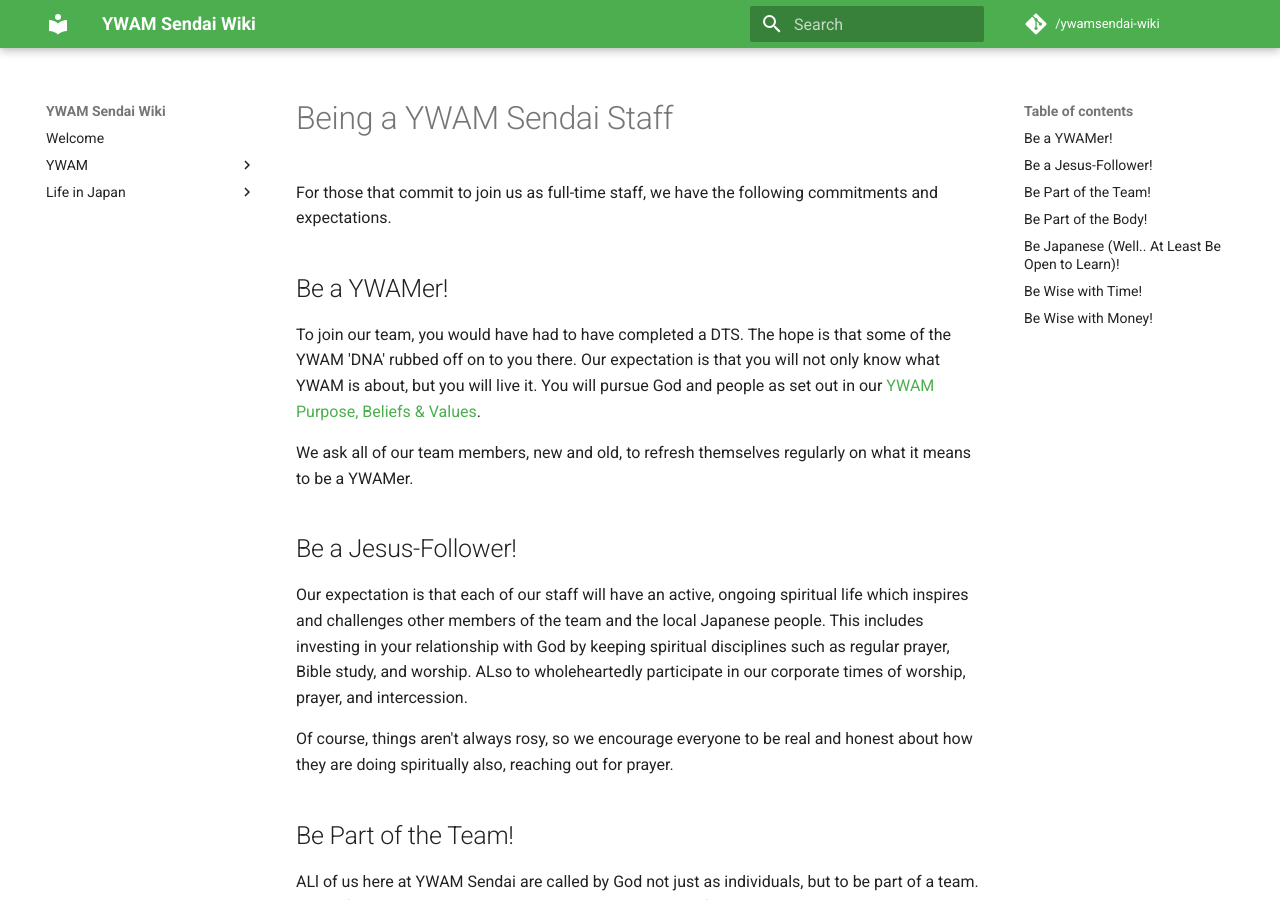
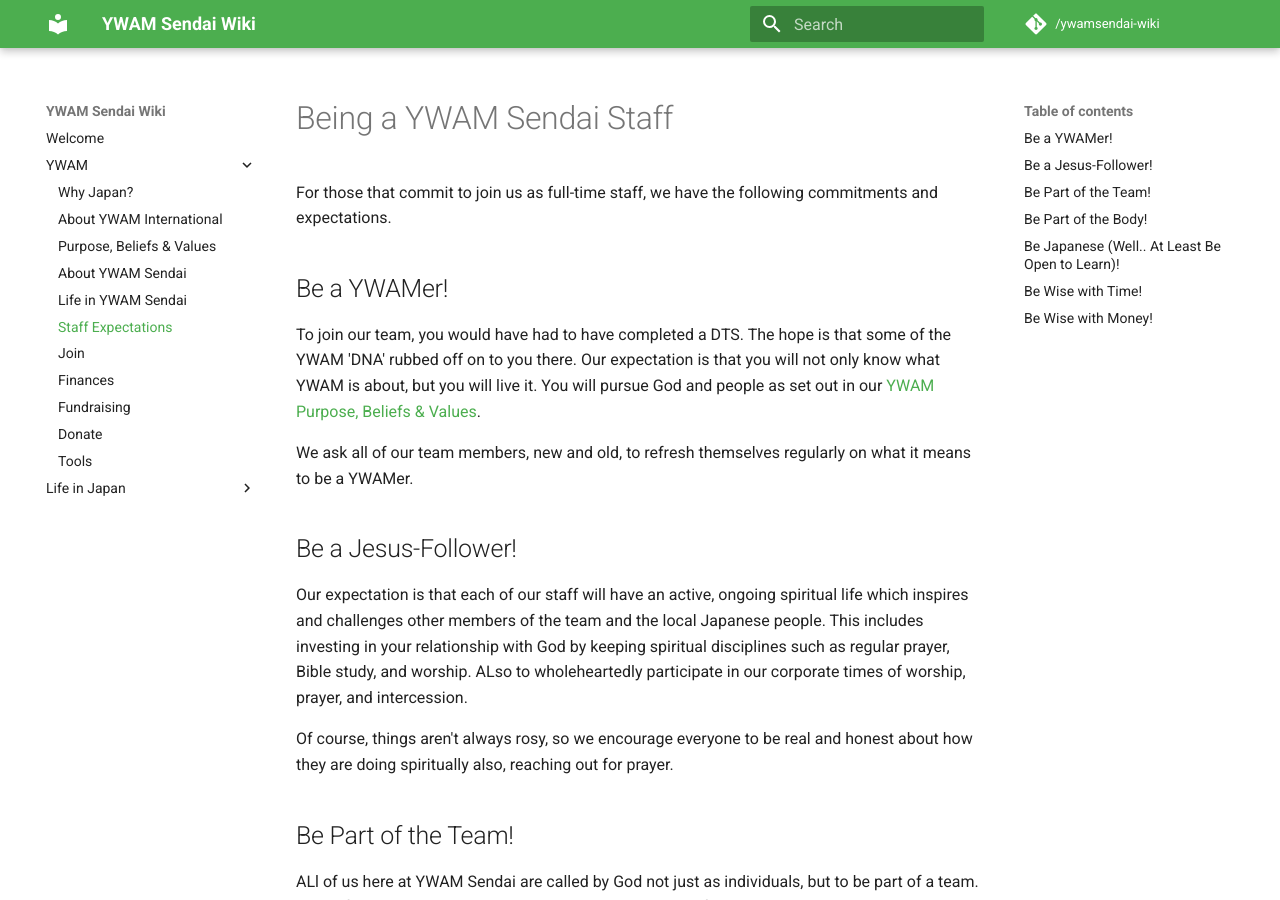
Before and after one commit to ywamsendai/ywamsendai-wiki, an MkDocs documentation site: the page built from docs/ywam/commitments.md, in a window 1280 px wide and 900 px high. Built offline with MkDocs 1.6.1 and Material for MkDocs 9.7.7, drawn with Linux system fonts in a browser that asks for light colours; comment, search, counter and statistics services are not loaded.

Commit message:
Added staff expectations to menu

```diff
--- a/mkdocs.yml
+++ b/mkdocs.yml
@@ -37,6 +37,7 @@
         - Purpose, Beliefs & Values: 'ywam/values.md'
         - About YWAM Sendai: 'ywam/ywamsendai.md'
         - Life in YWAM Sendai: 'ywam/ywamsendailife.md'
+        - Staff Expectations: 'ywam/commitments.md'
         - Join: 'ywam/join.md'
         - Finances: 'ywam/finances.md'
         - Fundraising: 'ywam/fundraising.md'
```
